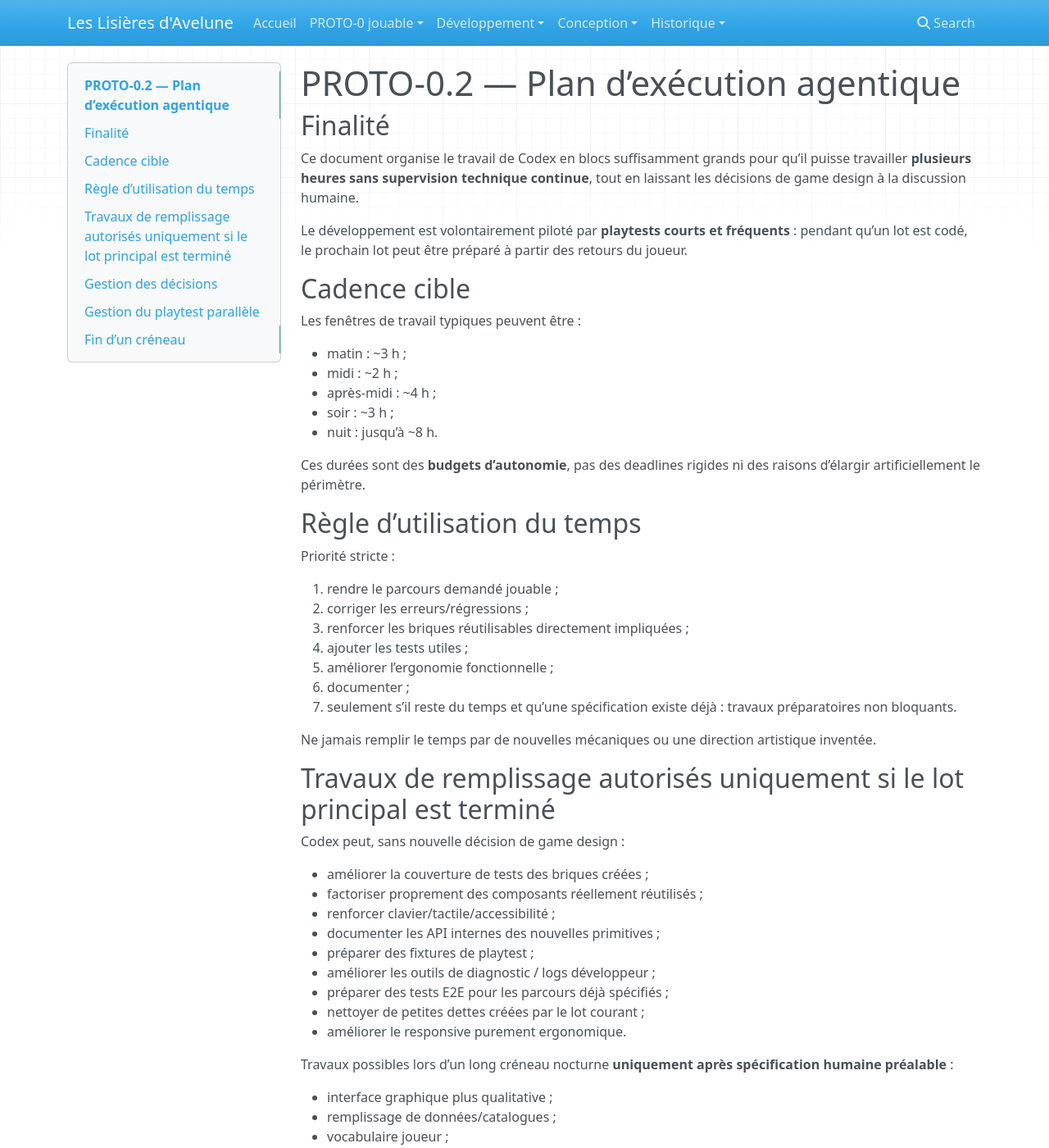
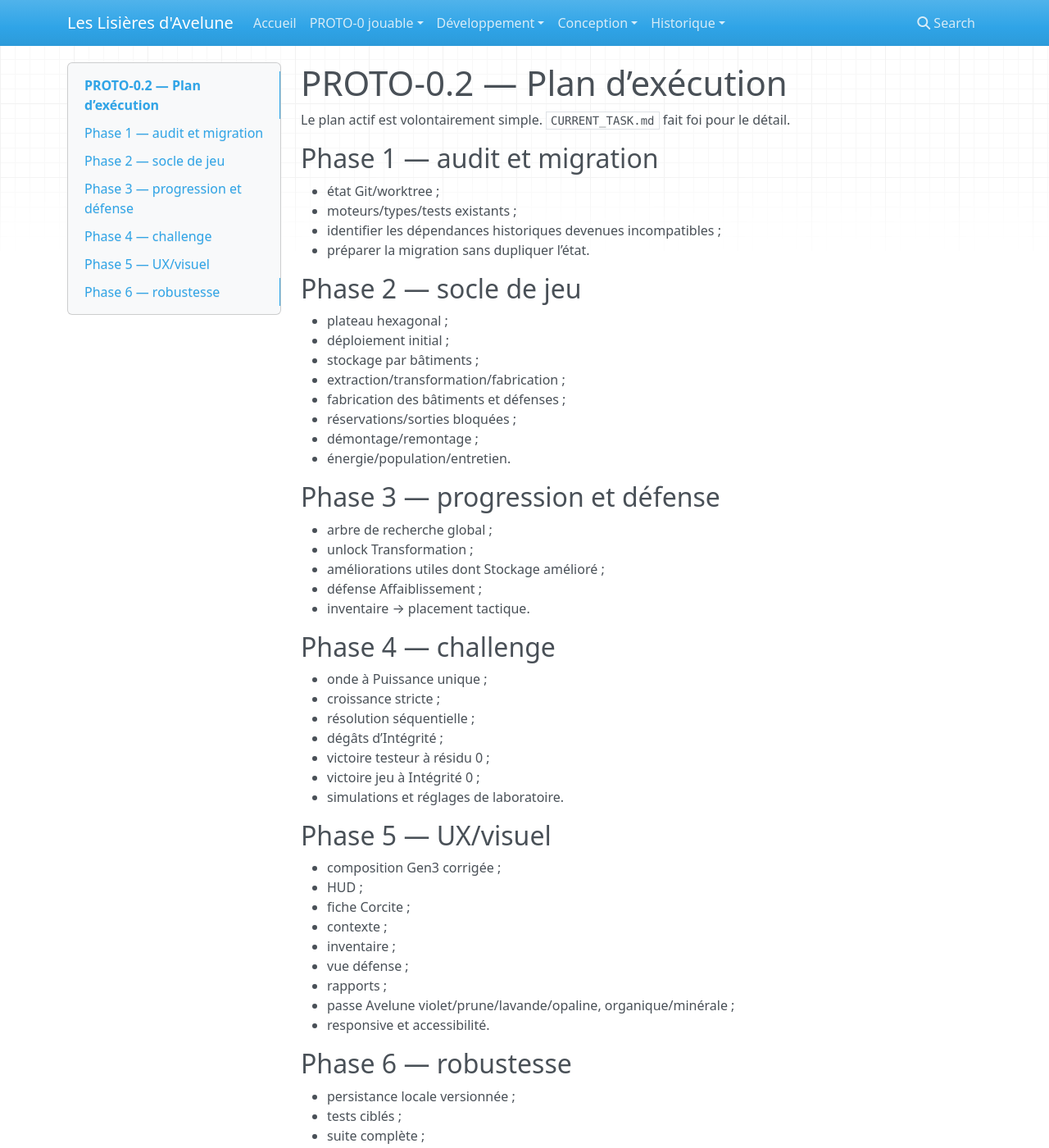
Before and after one commit to Abeliome-Officiel/les-lisieres-avelune, an MkDocs documentation site: the page built from docs/development/proto0.2/05_EXECUTION_PLAN.md, in a window 1280 px wide and 1400 px high. Shown: the whole window at 82% size. Built offline with MkDocs 1.6.1, drawn with Linux system fonts in a browser that asks for light colours; nearby versions of some CDN libraries; some of the changed text lies outside the part shown.

Commit message:
PROTO-0.2: aligner le plan d execution

```diff
--- a/docs/development/proto0.2/05_EXECUTION_PLAN.md
+++ b/docs/development/proto0.2/05_EXECUTION_PLAN.md
@@ -1,90 +1,57 @@
-# PROTO-0.2 — Plan d’exécution agentique
+# PROTO-0.2 — Plan d’exécution
 
-## Finalité
+Le plan actif est volontairement simple. `CURRENT_TASK.md` fait foi pour le détail.
 
-Ce document organise le travail de Codex en blocs suffisamment grands pour qu’il puisse travailler **plusieurs heures sans supervision technique continue**, tout en laissant les décisions de game design à la discussion humaine.
+## Phase 1 — audit et migration
+- état Git/worktree ;
+- moteurs/types/tests existants ;
+- identifier les dépendances historiques devenues incompatibles ;
+- préparer la migration sans dupliquer l’état.
 
-Le développement est volontairement piloté par **playtests courts et fréquents** : pendant qu’un lot est codé, le prochain lot peut être préparé à partir des retours du joueur.
+## Phase 2 — socle de jeu
+- plateau hexagonal ;
+- déploiement initial ;
+- stockage par bâtiments ;
+- extraction/transformation/fabrication ;
+- fabrication des bâtiments et défenses ;
+- réservations/sorties bloquées ;
+- démontage/remontage ;
+- énergie/population/entretien.
 
-## Cadence cible
+## Phase 3 — progression et défense
+- arbre de recherche global ;
+- unlock Transformation ;
+- améliorations utiles dont Stockage amélioré ;
+- défense Affaiblissement ;
+- inventaire → placement tactique.
 
-Les fenêtres de travail typiques peuvent être :
+## Phase 4 — challenge
+- onde à Puissance unique ;
+- croissance stricte ;
+- résolution séquentielle ;
+- dégâts d’Intégrité ;
+- victoire testeur à résidu 0 ;
+- victoire jeu à Intégrité 0 ;
+- simulations et réglages de laboratoire.
 
-- matin : ~3 h ;
-- midi : ~2 h ;
-- après-midi : ~4 h ;
-- soir : ~3 h ;
-- nuit : jusqu’à ~8 h.
+## Phase 5 — UX/visuel
+- composition Gen3 corrigée ;
+- HUD ;
+- fiche Corcite ;
+- contexte ;
+- inventaire ;
+- vue défense ;
+- rapports ;
+- passe Avelune violet/prune/lavande/opaline, organique/minérale ;
+- responsive et accessibilité.
 
-Ces durées sont des **budgets d’autonomie**, pas des deadlines rigides ni des raisons d’élargir artificiellement le périmètre.
+## Phase 6 — robustesse
+- persistance locale versionnée ;
+- tests ciblés ;
+- suite complète ;
+- build ;
+- smoke/E2E si disponible ;
+- corrections ;
+- rapport final.
 
-## Règle d’utilisation du temps
-
-Priorité stricte :
-
-1. rendre le parcours demandé jouable ;
-2. corriger les erreurs/régressions ;
-3. renforcer les briques réutilisables directement impliquées ;
-4. ajouter les tests utiles ;
-5. améliorer l’ergonomie fonctionnelle ;
-6. documenter ;
-7. seulement s’il reste du temps et qu’une spécification existe déjà : travaux préparatoires non bloquants.
-
-Ne jamais remplir le temps par de nouvelles mécaniques ou une direction artistique inventée.
-
-## Travaux de remplissage autorisés uniquement si le lot principal est terminé
-
-Codex peut, sans nouvelle décision de game design :
-
-- améliorer la couverture de tests des briques créées ;
-- factoriser proprement des composants réellement réutilisés ;
-- renforcer clavier/tactile/accessibilité ;
-- documenter les API internes des nouvelles primitives ;
-- préparer des fixtures de playtest ;
-- améliorer les outils de diagnostic / logs développeur ;
-- préparer des tests E2E pour les parcours déjà spécifiés ;
-- nettoyer de petites dettes créées par le lot courant ;
-- améliorer le responsive purement ergonomique.
-
-Travaux possibles lors d’un long créneau nocturne **uniquement après spécification humaine préalable** :
-
-- interface graphique plus qualitative ;
-- remplissage de données/catalogues ;
-- vocabulaire joueur ;
-- textes d’ambiance ;
-- variantes de layout ;
-- enrichissement de contenu.
-
-Sans spécification explicite, ces sujets restent hors périmètre.
-
-## Gestion des décisions
-
-Une question ne doit interrompre le travail que si elle change réellement l’expérience, une règle ou le périmètre.
-
-Si elle est localisée :
-
-1. l’ajouter dans `DECISIONS_NEEDED.md` ;
-2. isoler le point dans le code si nécessaire ;
-3. poursuivre les parties indépendantes ;
-4. produire un résultat partiel testable.
-
-## Gestion du playtest parallèle
-
-Pendant qu’un lot N est en cours, les retours du playtest du lot N-1 sont consignés dans `PLAYTEST_FEEDBACK.md`.
-
-Ils ne doivent **pas** être incorporés silencieusement au lot en cours, sauf :
-- correction évidente d’un bug bloquant ;
-- consigne explicite ajoutée au `CURRENT_TASK.md` ou à une tâche suivante.
-
-Cette séparation permet de ne pas faire dériver un lot en plein milieu de son implémentation.
-
-## Fin d’un créneau
-
-À la fin de chaque fenêtre autonome, Codex doit laisser le dépôt dans un état explicite :
-
-- `REVIEW_READY` : parcours demandé terminé et contrôles verts ;
-- `PARTIAL` : progrès substantiel, état cohérent, limites documentées ;
-- `DECISION_REQUIRED` : progression sûre impossible sans arbitrage ;
-- `BLOCKED_TECHNICAL` : problème externe/infrastructure non résolu après diagnostic raisonnable.
-
-Aucun lot ne doit se terminer sur un worktree volontairement cassé sans rapport explicite.
+Codex peut réordonner techniquement les sous-étapes, mais ne doit pas abandonner les phases visuelles, simulation ou robustesse une fois le cœur fonctionnel atteint.
```
